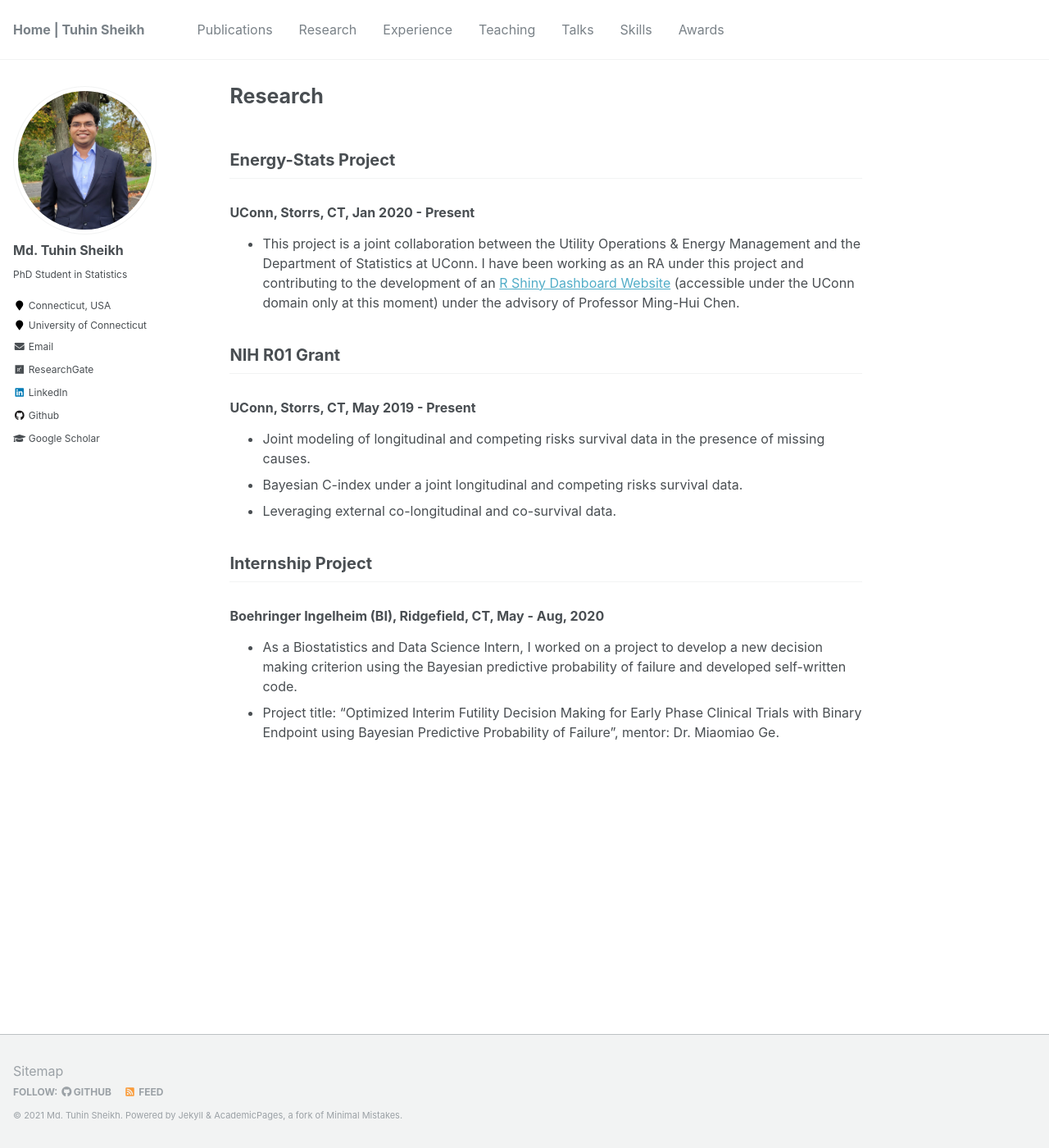
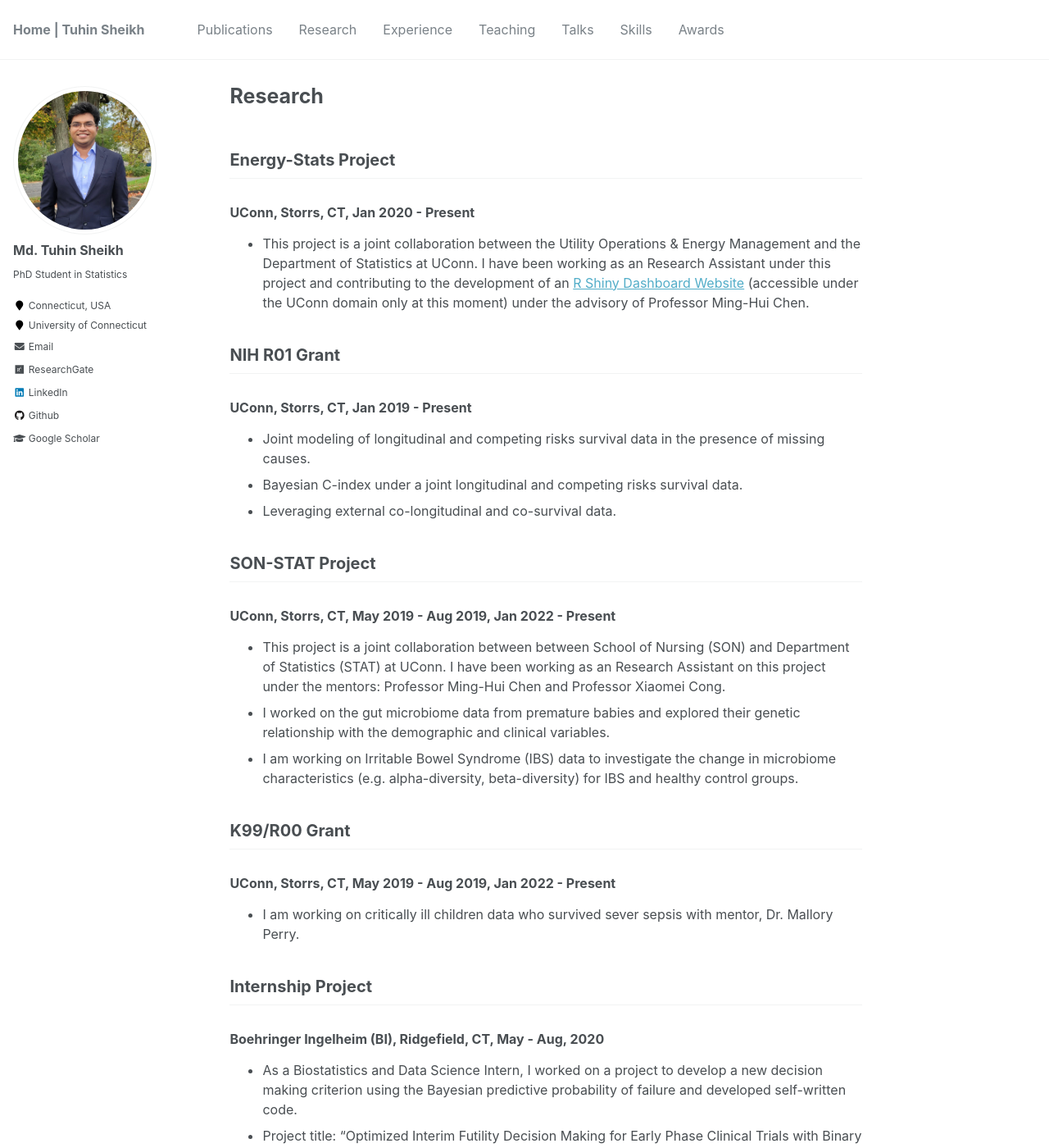
Before and after one commit to mdtuhinsheikh/mdtuhinsheikh.github.io, a Jekyll site: the page built from _pages/research.md, in a window 1280 px wide and 1400 px high. Shown: the whole window at 82% size. Built offline with Jekyll 4.4.1, drawn with Linux system fonts in a browser that asks for light colours.

Commit message:
Update research.md

```diff
--- a/_pages/research.md
+++ b/_pages/research.md
@@ -6,13 +6,23 @@ author_profile: true
 
 ## Energy-Stats Project
 ### UConn, Storrs, CT, Jan 2020 - Present
-- This project is a joint collaboration between the Utility Operations & Energy Management and the Department of Statistics at UConn. I have been working as an RA under this project and contributing to the development of an [R Shiny Dashboard Website](\href{https://energystats.fo.uconn.edu/}{https://energystats.fo.uconn.edu/}) (accessible under the UConn domain only at this moment) under the advisory of Professor Ming-Hui Chen.
+- This project is a joint collaboration between the Utility Operations & Energy Management and the Department of Statistics at UConn. I have been working as an Research Assistant under this project and contributing to the development of an [R Shiny Dashboard Website](\href{https://energystats.fo.uconn.edu/}{https://energystats.fo.uconn.edu/}) (accessible under the UConn domain only at this moment) under the advisory of Professor Ming-Hui Chen.
 
 ## NIH R01 Grant
-### UConn, Storrs, CT, May 2019 - Present
+### UConn, Storrs, CT, Jan 2019 - Present
 - Joint modeling of longitudinal and competing risks survival data in the presence of missing causes.
 - Bayesian C-index under a joint longitudinal and competing risks survival data.
 - Leveraging external co-longitudinal and co-survival data.
+
+## SON-STAT Project
+### UConn, Storrs, CT, May 2019 - Aug 2019, Jan 2022 - Present
+- This project is a joint collaboration between between School of Nursing (SON) and Department of Statistics (STAT) at UConn. I have been working as an Research Assistant on this project under the mentors: Professor Ming-Hui Chen and Professor Xiaomei Cong.
+- I worked on the gut microbiome data from premature babies and explored their genetic relationship with the demographic and clinical variables.
+- I am working on Irritable Bowel Syndrome (IBS) data to investigate the change in microbiome characteristics (e.g. alpha-diversity, beta-diversity) for IBS and healthy control groups.
+
+## K99/R00 Grant
+### UConn, Storrs, CT, May 2019 - Aug 2019, Jan 2022 - Present
+- I am working on critically ill children data who survived sever sepsis with mentor, Dr. Mallory Perry.
 
 ## Internship Project
 ### Boehringer Ingelheim (BI), Ridgefield, CT, May - Aug, 2020
```
